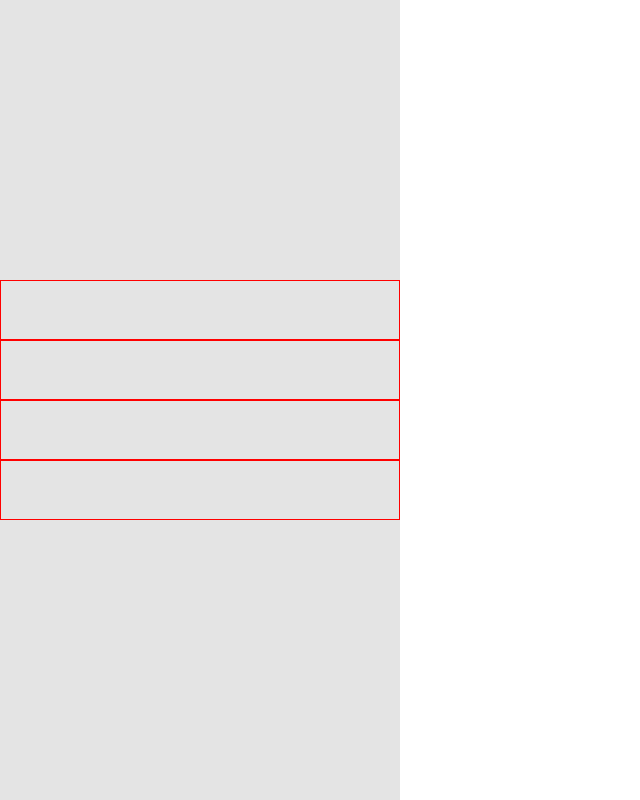
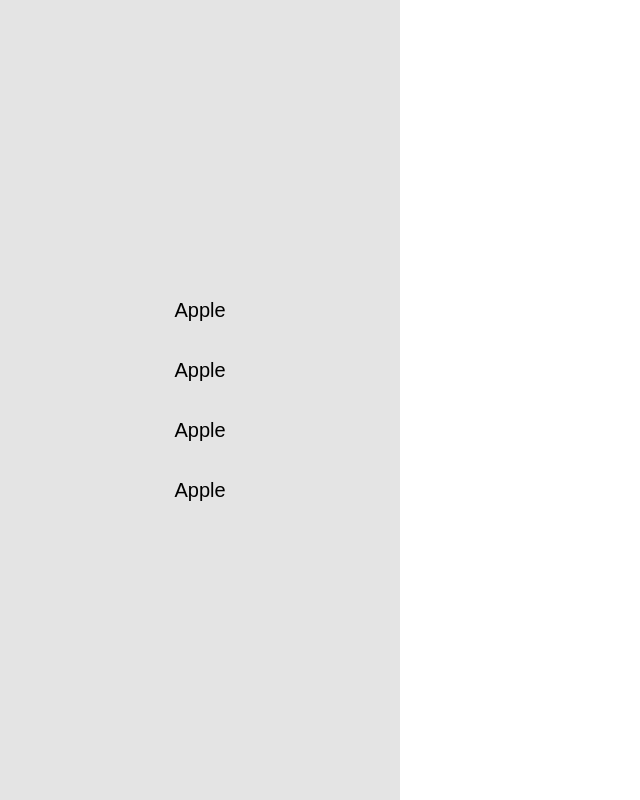
Before and after one commit to kaminiso-git/narou_practice, a Vue app: page / in a window 1280 px wide. Shown: the whole page, without its empty margins (0-640 px from the left). Built offline with nearby package versions, Linux system fonts and the light colour scheme.

Commit message:
ボタンの見た目

```diff
--- a/src/components/SideBarButton.vue
+++ b/src/components/SideBarButton.vue
@@ -1,11 +1,16 @@
 <template>
-  <div :class="$style.container"></div>
+  <div :class="$style.container">
+    <div>Apple</div>
+  </div>
 </template>
 
 <style module>
 .container {
-  border: 1px solid red;
   width: 100%;
   height: 60px;
+  display: flex;
+  justify-content: center;
+  align-items: center;
+  font-size: 20px;
 }
 </style>
```
